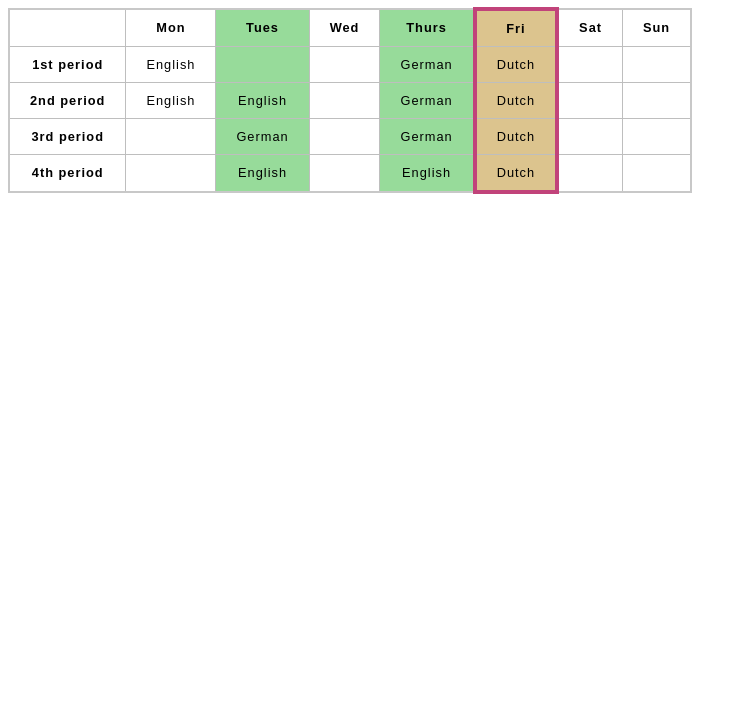
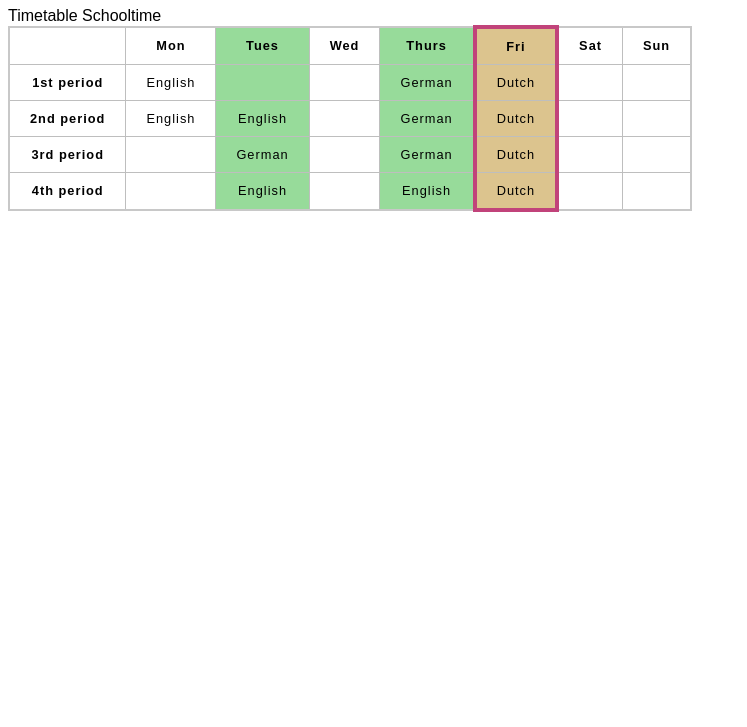
Before and after one commit to e-meyer/the-odin-project, a plain HTML site: page Fullstack JavaScript/intermediate-html-and-css/tables/timetable.html in a window 1280 px wide. Shown: the part 73-800 px from the top of the page, without its empty margins (0-747 px from the left). Drawn offline with Linux system fonts and the light colour scheme.

Commit message:
Added caption to table

```diff
--- a/Fullstack JavaScript/intermediate-html-and-css/tables/timetable.html
+++ b/Fullstack JavaScript/intermediate-html-and-css/tables/timetable.html
@@ -94,6 +94,7 @@
         <td>&nbsp;</td>
         <td>&nbsp;</td>
       </tr>
+      <capton>Timetable Schooltime</capton>
     </table>
 
 
```
